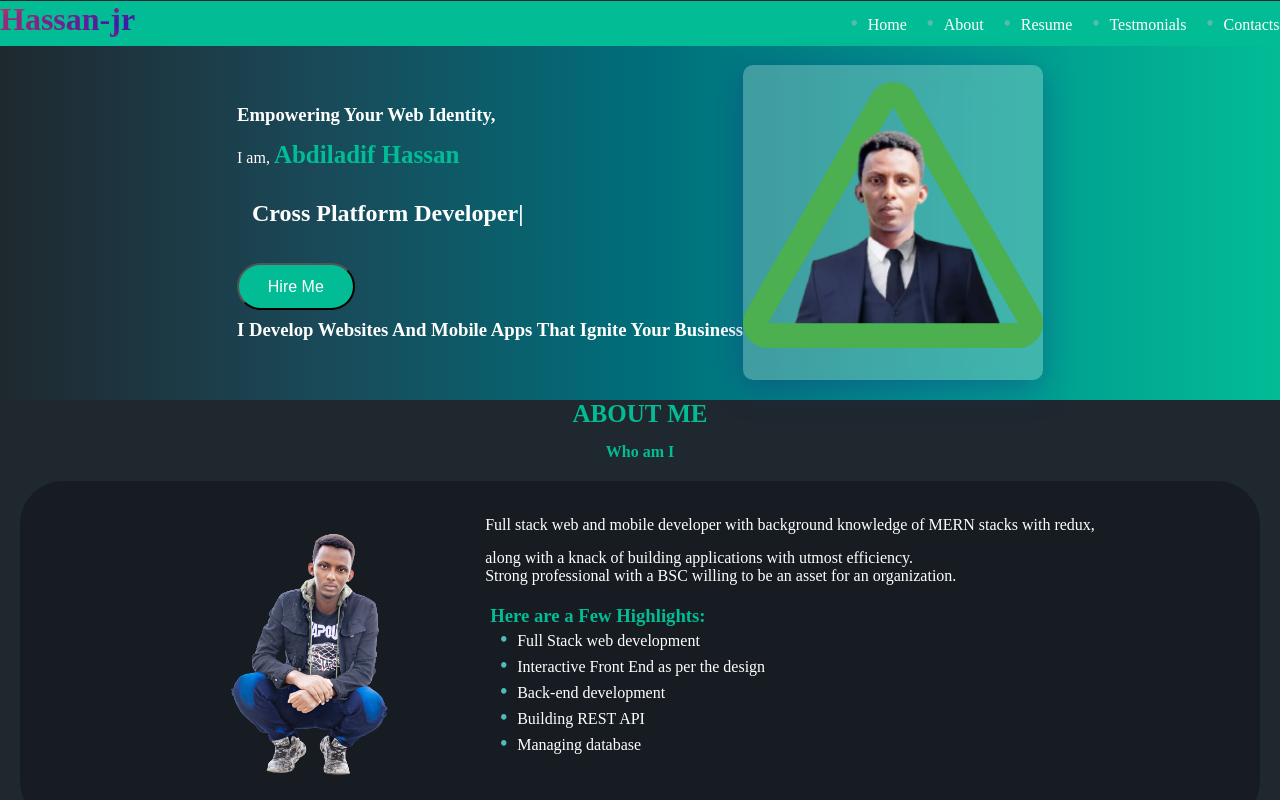
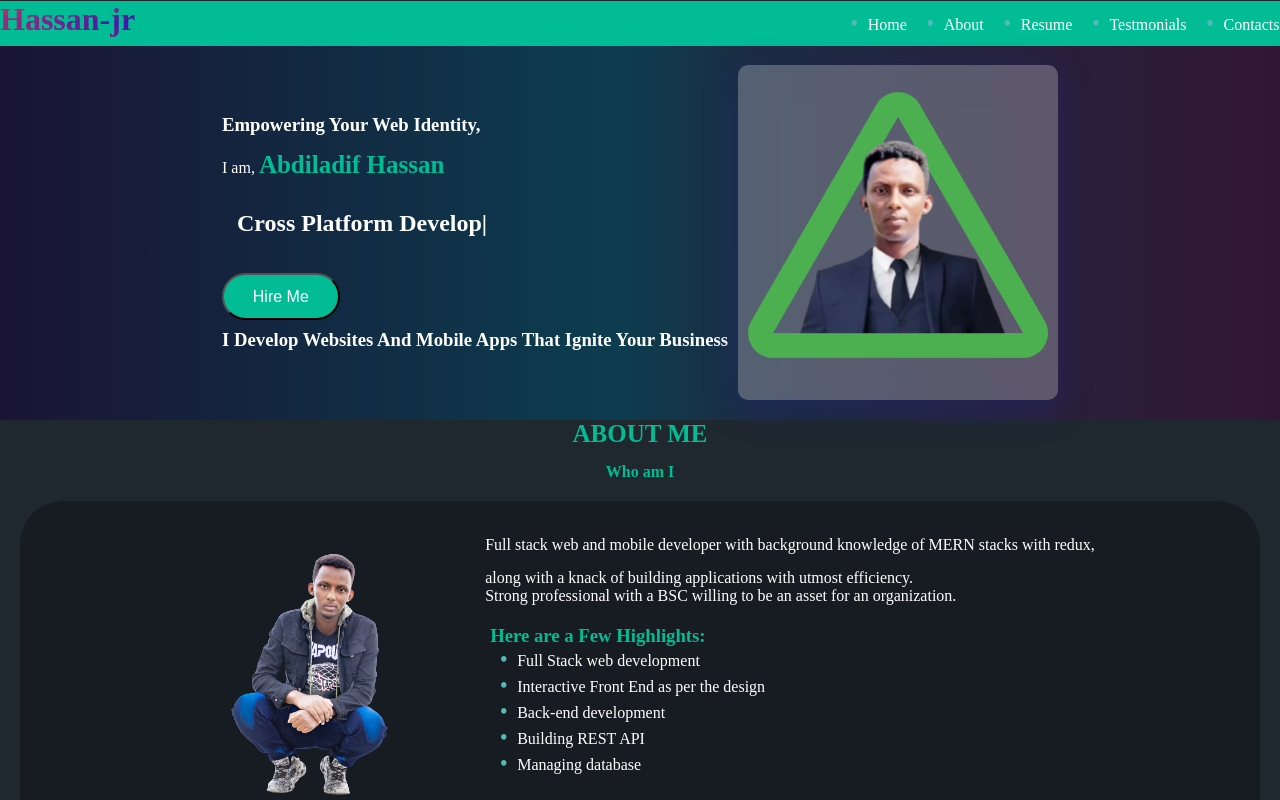
Before and after one commit to Hassan-jr/portfolio, a React (Create React App) app: page /edu in a window 1280 px wide. Shown: the top 800 px of the page. Built offline with nearby package versions, Linux system fonts and the light colour scheme.

Commit message:
header and menu updated

```diff
--- a/src/components/header.css
+++ b/src/components/header.css
@@ -1,7 +1,8 @@
 .header{
-   background-image: linear-gradient(to left, #02bc95, #00958f, #006e7a, #1a4958, #1f282f);
-  /* background-image: linear-gradient(to bottom, #387a6b, #2d6053, #22473d, #173028, #0a1a15); */
-    /* color: #54BAB9; */
+   /* background-image: linear-gradient(to left, #02bc95, #00958f, #006e7a, #1a4958, #1f282f);  */
+
+   background: rgb(18,16,66);
+   background: linear-gradient(90deg, rgba(18,16,66,1) 0%, rgba(26,20,52,1) 0%, rgba(12,61,79,1) 48%, rgba(12,61,79,1) 48%, rgba(29,44,67,1) 59%, rgba(50,23,53,1) 100%, rgba(52,21,52,1) 100%, rgba(65,8,43,0.7679446778711485) 100%, rgba(92,11,61,1) 100%, rgba(127,88,112,1) 100%, rgba(131,97,118,1) 100%, rgba(96,20,67,1) 100%, rgba(54,19,51,1) 100%, rgba(135,106,124,1) 100%, rgba(89,26,65,0.5382528011204482) 100%, rgba(80,26,58,1) 100%, rgba(89,8,55,1) 100%);
     display: flex;
     align-content: center;
     line-height: 40px;
@@ -26,7 +27,8 @@ box-shadow: 0 8px 32px 0 rgba( 31, 38, 135, 0.37 );
 backdrop-filter: blur( 20px );
 -webkit-backdrop-filter: blur( 20px );
 border-radius: 10px;
-
+padding: 10px;
+margin-left: 10px;
 }
 .headerimg {
 
--- a/src/components/nav.css
+++ b/src/components/nav.css
@@ -61,6 +61,7 @@
        position: absolute;
       right: 0px;
       top: 5px;
+      margin-right: 10px;
     }
     .navitems {
         visibility: hidden;
```
